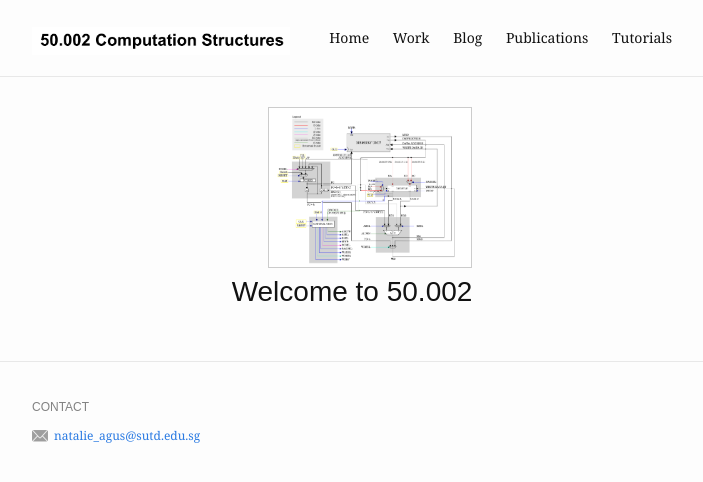
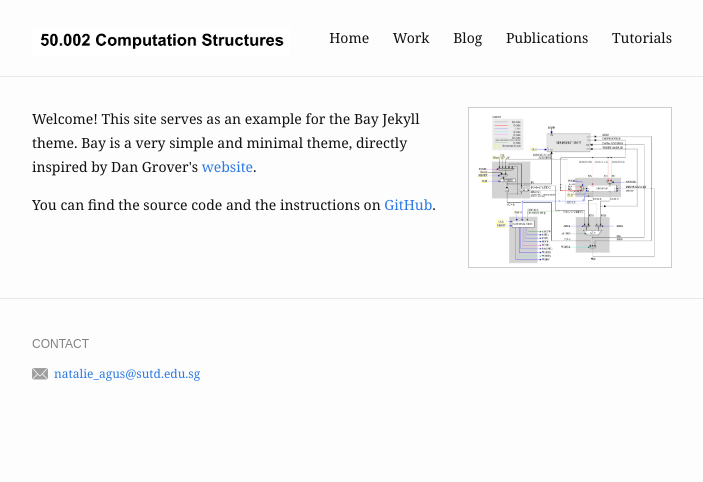
Before and after one commit to natalieagus/computationstructures, a Jekyll site: the page built from index.md, in a window 1280 px wide. Shown: the top 482 px of the page, without its empty margins (288-991 px from the left). Built offline with Jekyll 4.4.1, drawn with Linux system fonts in a browser that asks for light colours.

Commit message:
feat: updated index.md

```diff
--- a/index.md
+++ b/index.md
@@ -2,6 +2,13 @@
 layout: home
 profile_picture:
   src: /assets/img/beta.png
+  alt: website picture
 ---
 
-# Welcome to 50.002
+<p>
+  Welcome! This site serves as an example for the Bay Jekyll theme. Bay is a very simple and minimal theme, directly inspired by Dan Grover's <a href="http://dangrover.com">website</a>.
+</p>
+
+<p>
+  You can find the source code and the instructions on <a href="https://github.com/eliottvincent/bay">GitHub</a>.
+</p>
```
